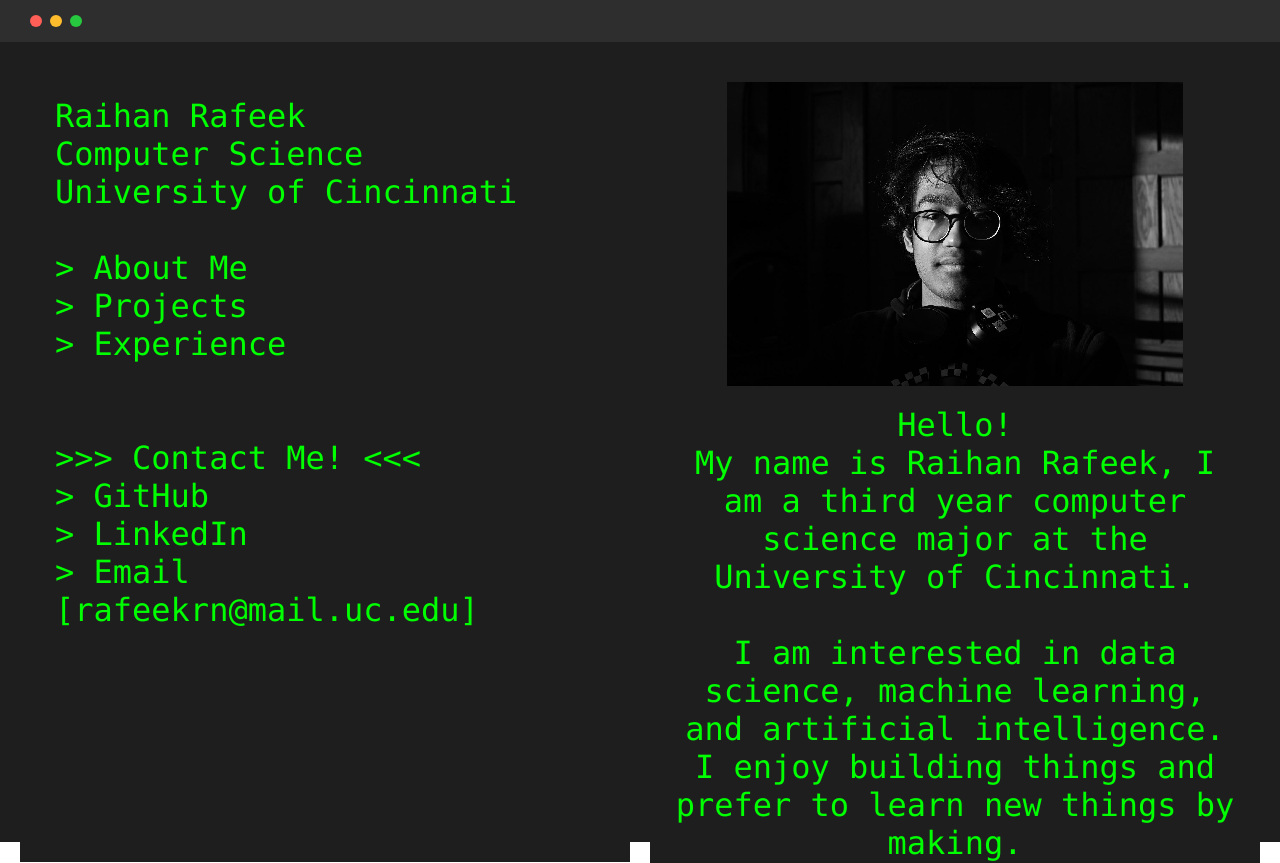
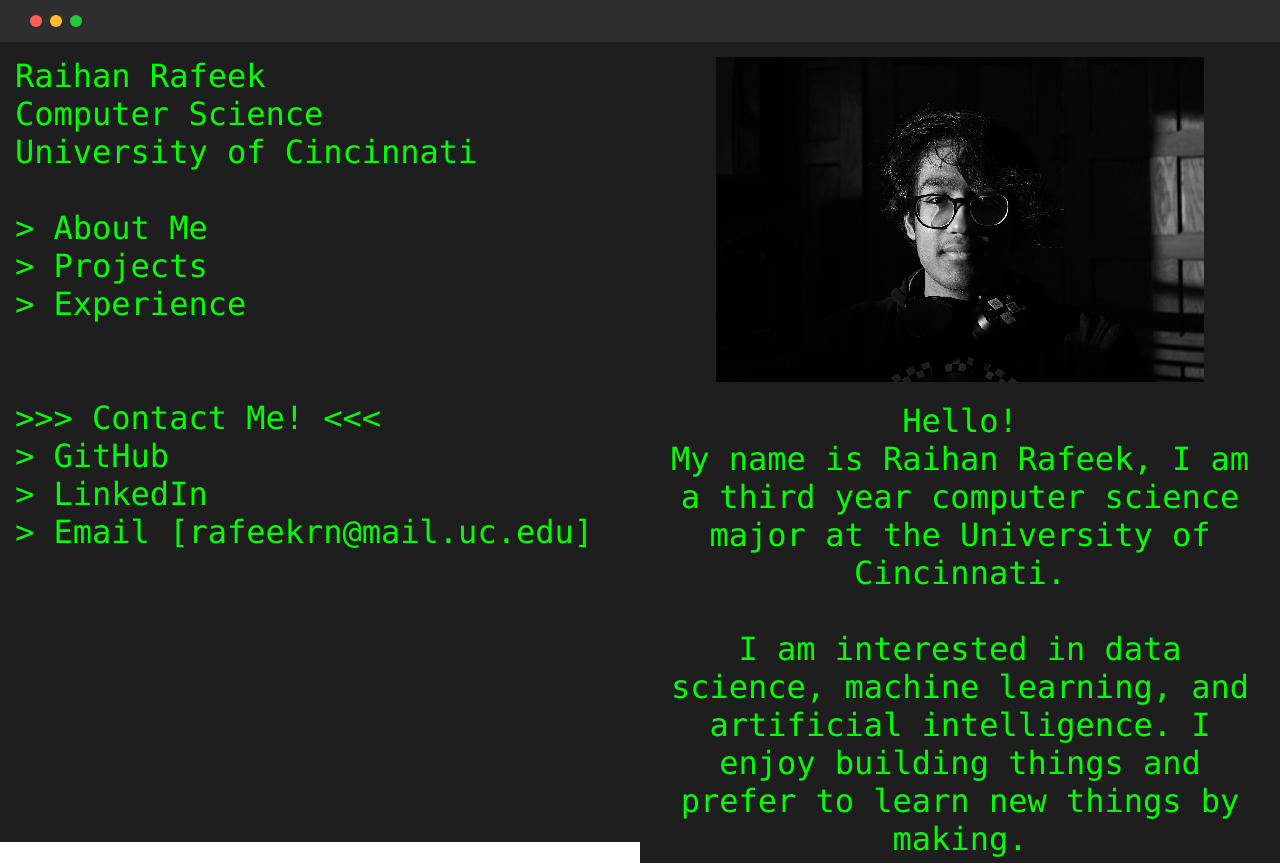
Before and after one commit to Rai1975/portfolio, a React (Create React App) app in the folder portfolio/: page / in a window 1280 px wide. Shown: the top 863 px of the page. Built offline with nearby package versions, Linux system fonts and the light colour scheme.

Commit message:
Updating components to fix scaling.

```diff
--- a/portfolio/src/App.css
+++ b/portfolio/src/App.css
@@ -35,6 +35,7 @@
   height: 100%;
   margin: 0;
   padding: 0;
+  background-color: '#1e1e1e';
 }
 
 .App-link {
--- a/portfolio/src/components/About.js
+++ b/portfolio/src/components/About.js
@@ -39,7 +39,7 @@
         backgroundColor: '#1e1e1e',
         color: '#00ff00',
         fontFamily: 'Consolas, monospace',
-        padding: '20px',
+        padding: '15px',
         boxSizing: 'border-box',
         overflow: 'hidden', // Prevent any extra scrolling or white space
       }}
--- a/portfolio/src/components/Info.js
+++ b/portfolio/src/components/Info.js
@@ -1,10 +1,10 @@
 import React, { useEffect, useState } from 'react';
-import { Link } from 'react-router-dom';
 
 const Home = () => {
   const [text, setText] = useState('');
   const [currentIndex, setCurrentIndex] = useState(0);
   const [done, setDone] = useState(false);
+  const [isMobile, setIsMobile] = useState(window.innerWidth <= 768); // Detect initial screen size
 
   // Define the text and links in an array of objects
   const contentChunks = [
@@ -29,7 +29,7 @@
 
         // Check if the current chunk is a link and add it after typing the text part
         if (currentChunk.type === 'link') {
-          setText((prev) => prev + `<a href="${currentChunk.value}" target="_blank" rel="noopener noreferrer" style="color: #00ff00; text-decoration: none;">${currentChunk.label}</a>\n`);
+          setText((prev) => prev + `<a href="${currentChunk.value}" rel="noopener noreferrer" style="color: #00ff00; text-decoration: none;">${currentChunk.label}</a>\n`);
         }
 
         setCurrentIndex((prev) => prev + 1);
@@ -44,6 +44,16 @@
     }
   }, [currentIndex, done, contentChunks]);
 
+  useEffect(() => {
+    // Dynamically update the `isMobile` state when the window is resized
+    const handleResize = () => {
+      setIsMobile(window.innerWidth <= 768);
+    };
+
+    window.addEventListener('resize', handleResize);
+    return () => window.removeEventListener('resize', handleResize); // Cleanup event listener
+  }, []);
+
   return (
     <div
       style={{
@@ -55,7 +65,7 @@
         backgroundColor: '#1e1e1e',
         color: 'white',
         fontFamily: 'Consolas, monospace',
-        padding: '20px',
+        padding: '0px',
         boxSizing: 'border-box',
       }}
     >
@@ -74,7 +84,7 @@
           fontSize: '32px',
         }}
         dangerouslySetInnerHTML={{
-          __html: text, // Use innerHTML to render the links with the correct format
+          __html: text + (done && isMobile ? '\n\n>>> Scroll to know more about me <<<\n' : ''),
         }}
       />
 
--- a/portfolio/src/pages/landingPage.js
+++ b/portfolio/src/pages/landingPage.js
@@ -8,11 +8,11 @@
       style={{
         display: 'flex',
         justifyContent: 'space-between',
-        padding: '20px',
         backgroundColor: '#1e1e1e',
         height: '100vh',
         boxSizing: 'border-box',
         flexWrap: 'wrap',
+        position: 'relative',
       }}
     >
       {/* Left Column: Home Component */}
@@ -20,7 +20,7 @@
         style={{
           flex: 1,
           minWidth: '300px',
-          marginRight: '20px',
+          marginRight: '0px',
         }}
       >
         <Home />
```
